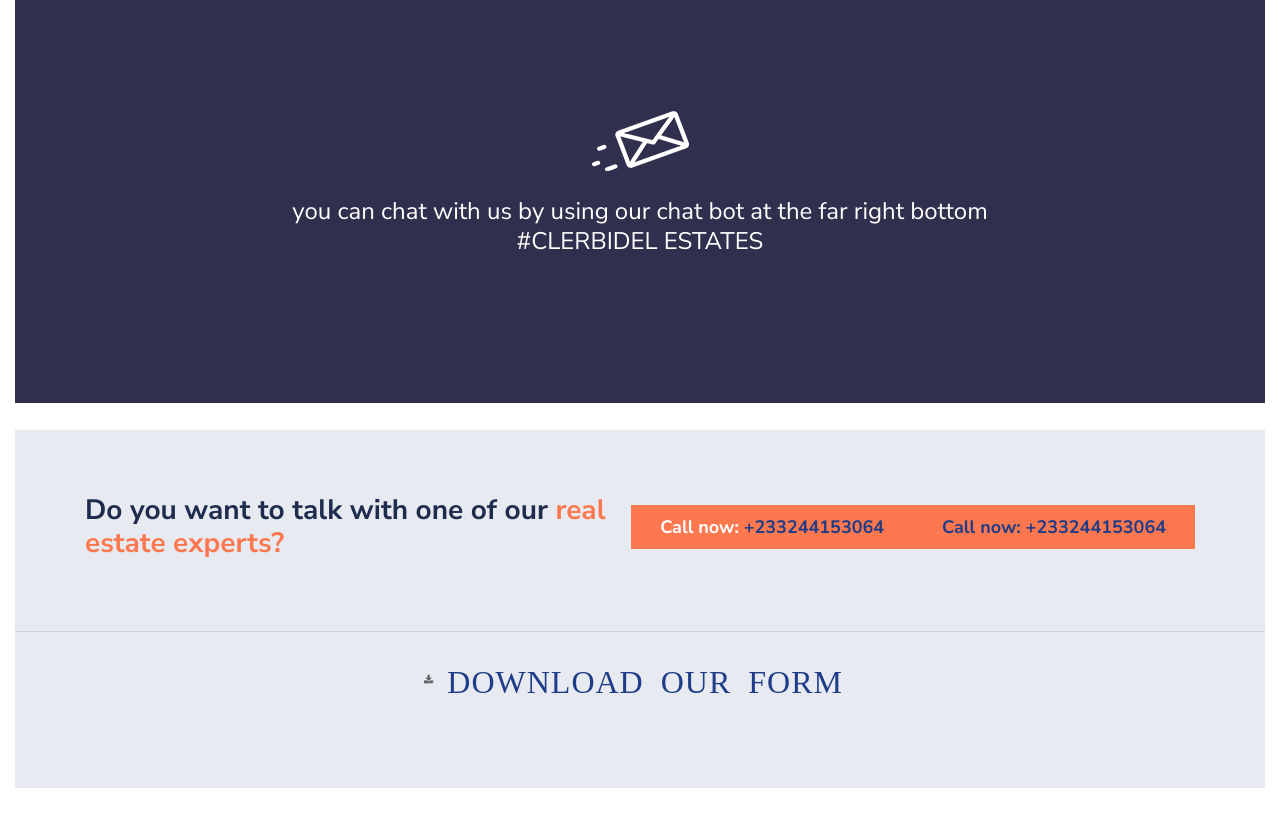
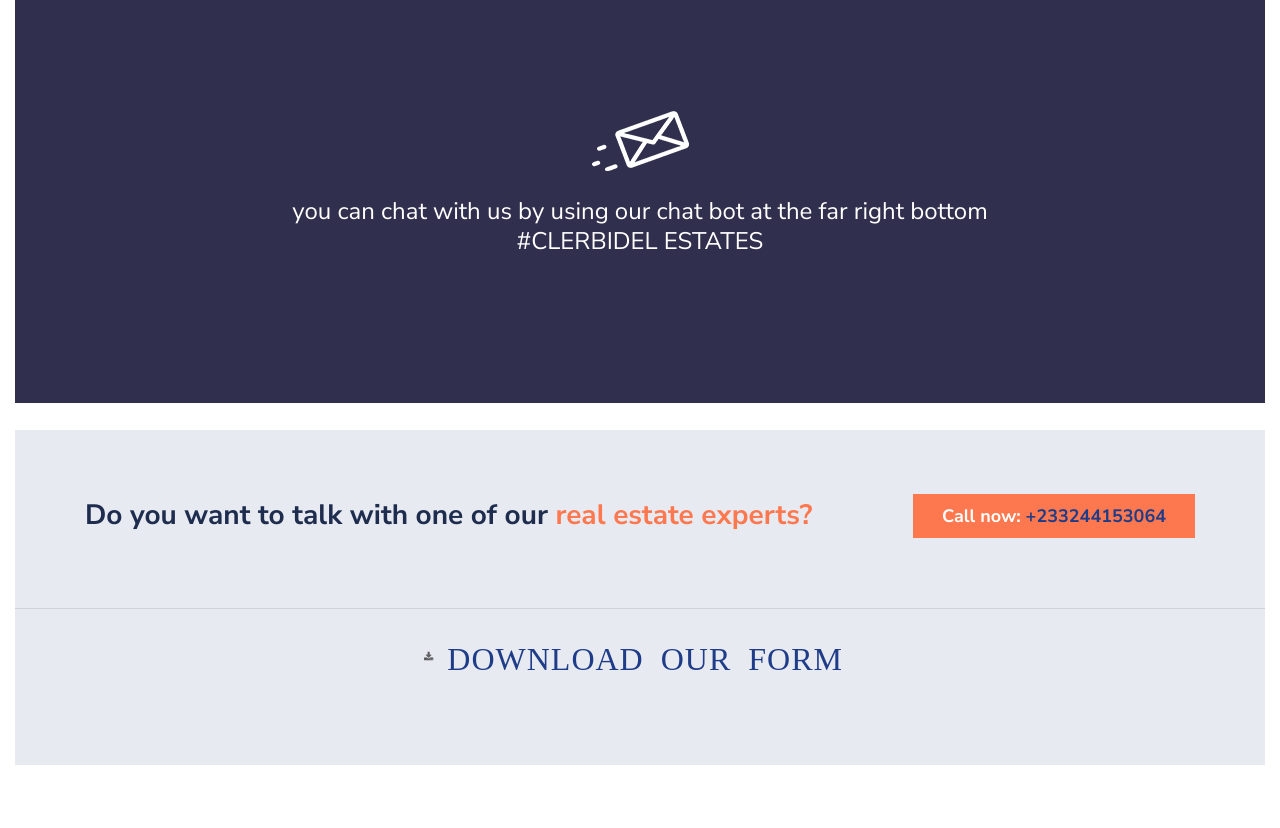
Before and after one commit to Emmanuel-Aggrey/clerbidel-estates, a Django app: page / in a window 1280 px wide. Shown: the part 2736-3564 px from the top of the page. Run offline with Django 3.2, Linux system fonts and the light colour scheme; data comes from the database, SQL or seed files in the repository; some libraries are stand-ins or nearby versions; some web fonts are replaced.

Commit message:
remove second number in index.html

```diff
--- a/templates/estate_app/index.html
+++ b/templates/estate_app/index.html
@@ -301,7 +301,7 @@
 					<div class="cta_1_content d-flex flex-lg-row flex-column align-items-center justify-content-start">
 						<h3 class="cta_1_text text-lg-left text-center">Do you want to talk with one of our <span>real estate experts?</span></h3>
             <div class="cta_1_phone">Call now: <a href="tel:+233244153064 ">+233244153064</a></div>
-            <div class="cta_1_phone" style="color:rgb(31, 60, 136);">Call now: <a href="tel:+233244153064 ">+233244153064</a> </div>
+            <!-- <div class="cta_1_phone" style="color:rgb(31, 60, 136);">Call now: <a href="tel:+233244153064 ">+233244153064</a> </div> -->
 
 					</div>
 
```
